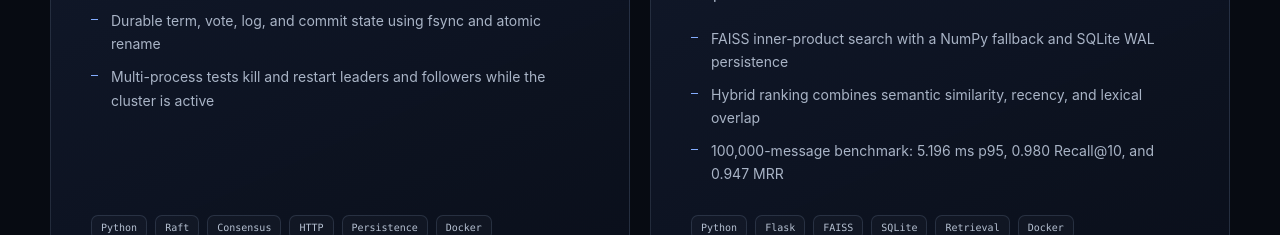
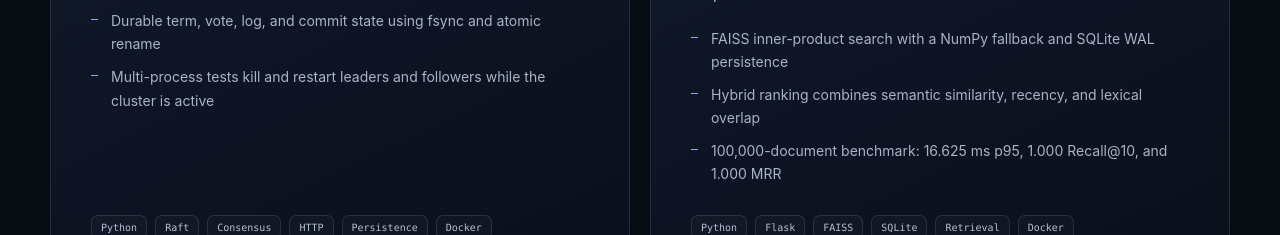
Before and after one commit to brohum10/soham-portfolio, a React (Vite) app: page / in a window 1280 px wide. Shown: the part 4080-4315 px from the top of the page. Built offline with nearby package versions, Linux system fonts and the light colour scheme.

Commit message:
docs: align portfolio benchmark evidence

```diff
--- a/src/data.js
+++ b/src/data.js
@@ -115,7 +115,7 @@ export const projects = [
     highlights: [
       "FAISS inner-product search with a NumPy fallback and SQLite WAL persistence",
       "Hybrid ranking combines semantic similarity, recency, and lexical overlap",
-      "100,000-message benchmark: 5.196 ms p95, 0.980 Recall@10, and 0.947 MRR",
+      "100,000-document benchmark: 16.625 ms p95, 1.000 Recall@10, and 1.000 MRR",
     ],
     tags: ["Python", "Flask", "FAISS", "SQLite", "Retrieval", "Docker"],
     source: "https://github.com/brohum10/semantic-search-platform",
```
